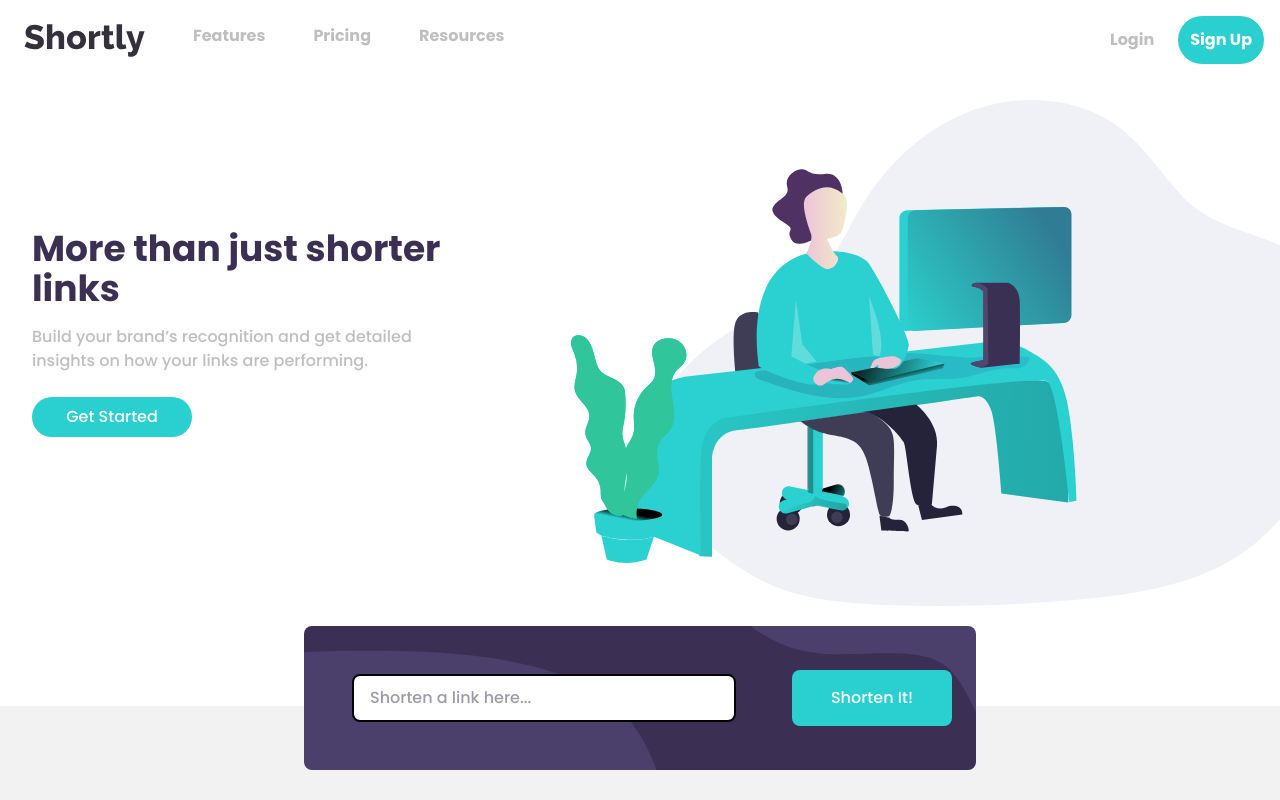
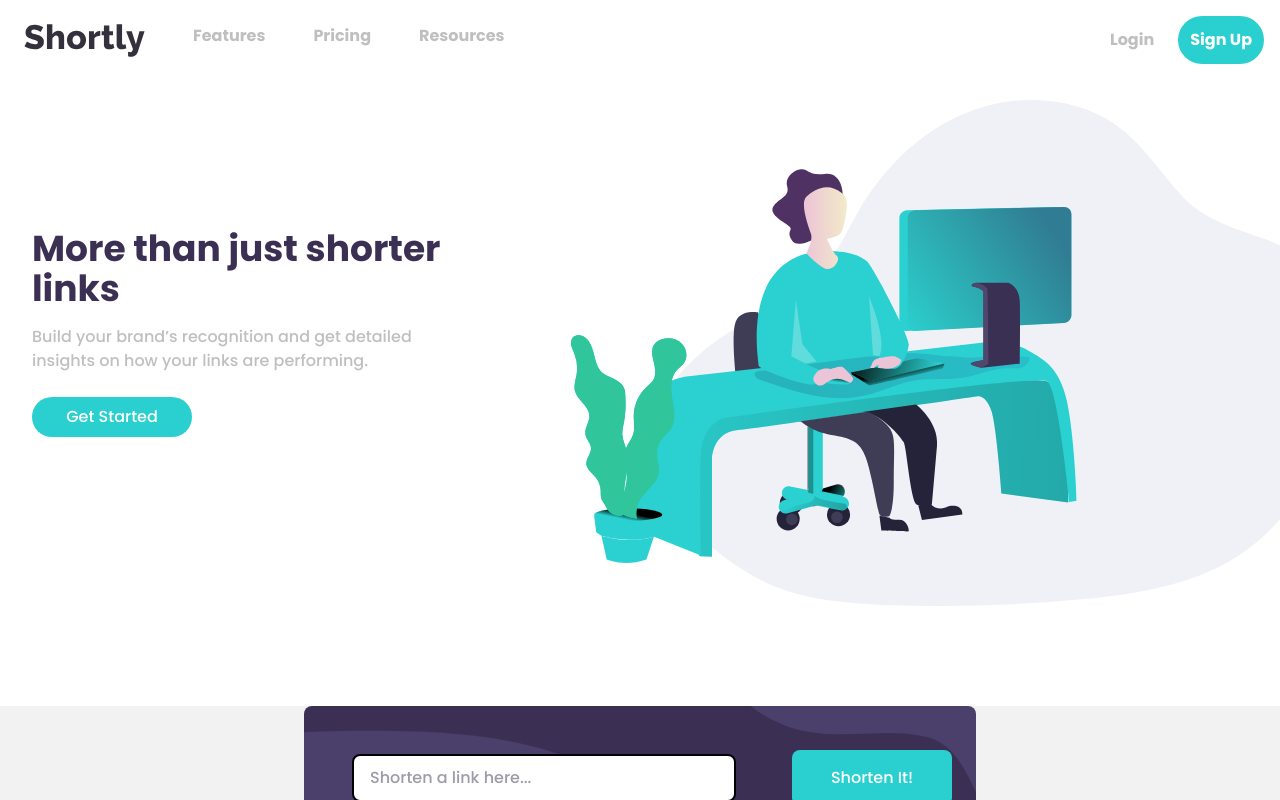
Before and after one commit to botirk38/url-shortening-api-master, a React (Vite) app in the folder url-shortening-api-landing-page/: page / in a window 1280 px wide. Built offline with nearby package versions, Linux system fonts and the light colour scheme.

Commit message:
commit remove margin

```diff
--- a/url-shortening-api-landing-page/src/components/Hero.jsx
+++ b/url-shortening-api-landing-page/src/components/Hero.jsx
@@ -28,7 +28,7 @@ function Hero({setLinkData}) {
             </div>
 
             <form onSubmit={handleSubmit(onSubmit)} className='flex flex-col justify-center items-center text-center '>
-                <div className="shorten absolute -bottom-[11rem] w-screen max-w-sm bg-primary-dark-violet rounded-lg flex flex-col justify-start mb-20 items-center p-6 text-center z-50 sm:max-w-md md:max-w-lg lg:max-w-xl xl:max-w-2xl sm:-bottom-[9rem] sm:flex-row sm:space-x-8">
+                <div className="shorten absolute -bottom-[11rem] w-screen max-w-sm bg-primary-dark-violet rounded-lg flex flex-col justify-start  items-center p-6 text-center z-50 sm:max-w-md md:max-w-lg lg:max-w-xl xl:max-w-2xl sm:-bottom-[9rem] sm:flex-row sm:space-x-8">
                     <div className=" rounded-lg p-4 sm:p-6 flex-grow flex flex-col justify-center items-center sm:items-start">
                     <input
                         type="text"
```
